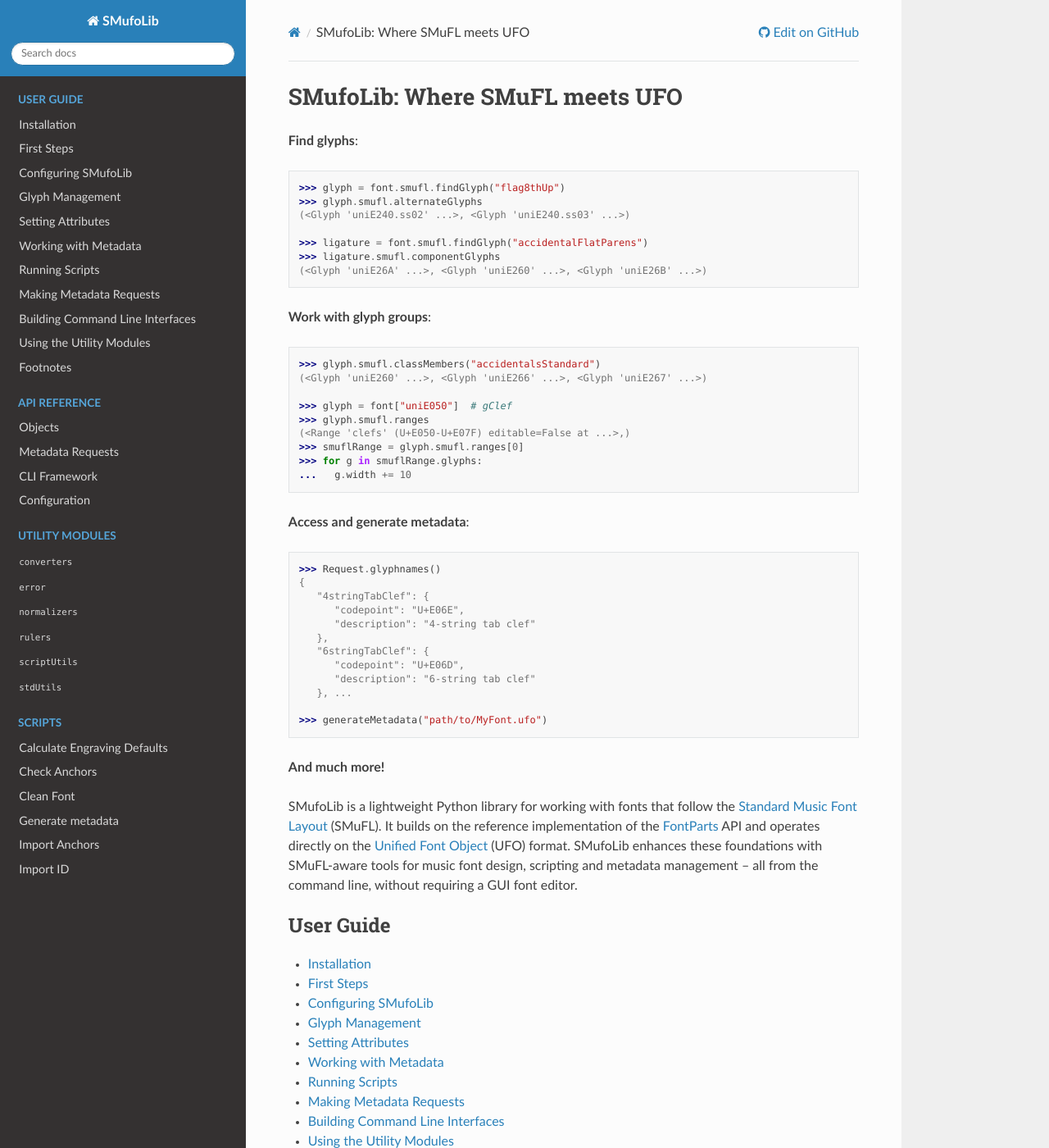
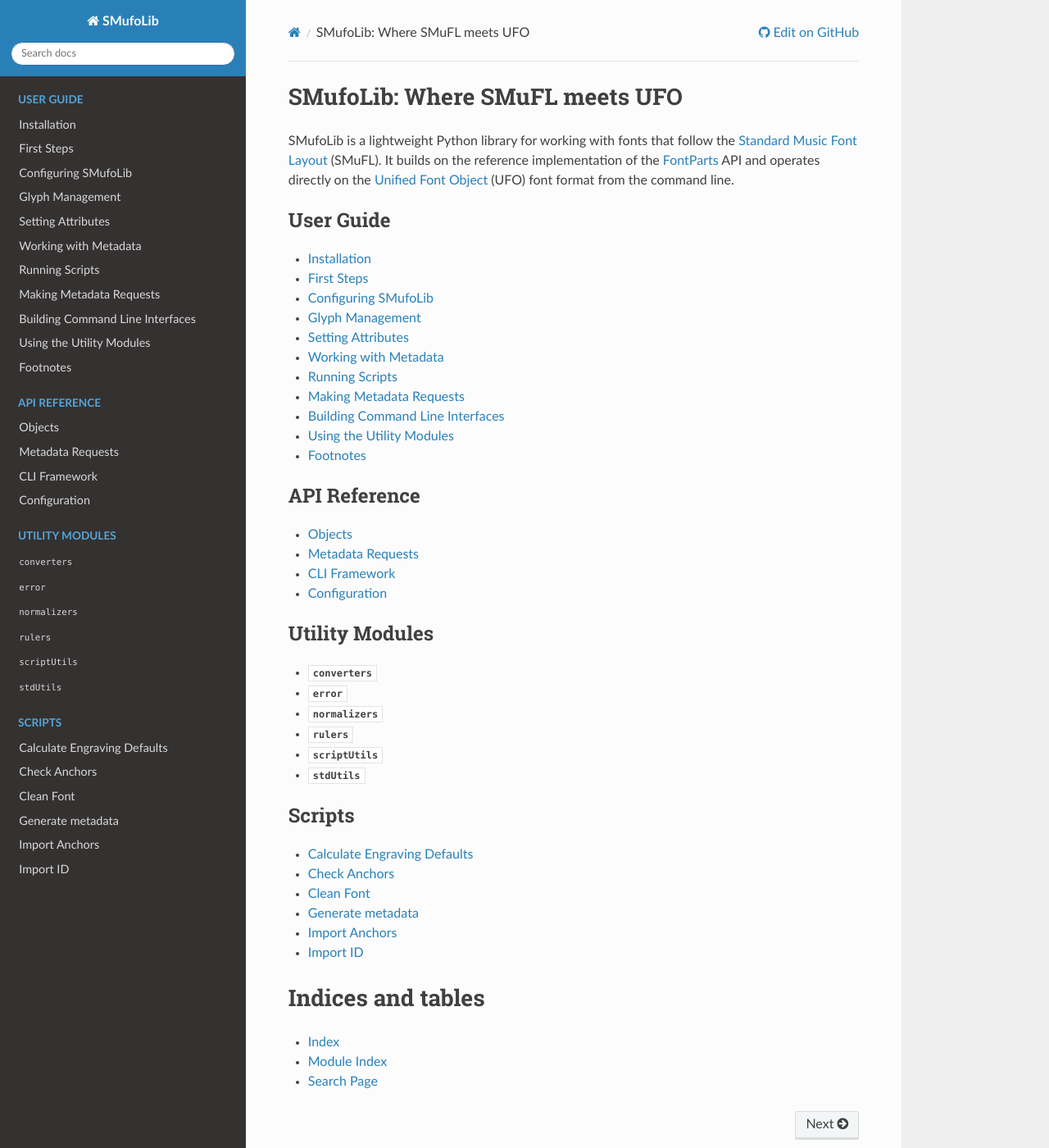
Before and after one commit to knutnergaard/smufolib, a Sphinx documentation site: the page built from docs/index.rst, in a window 1280 px wide and 1400 px high. Shown: the whole window at 82% size. Built offline with Sphinx 7.4.7 and the Read the Docs theme 3.1.0, drawn with Linux system fonts in a browser that asks for light colours.

Commit message:
Improve intro text and remove examples.

```diff
--- a/README.rst
+++ b/README.rst
@@ -9,10 +9,9 @@ SMufoLib: Where SMuFL meets UFO
 SMufoLib is a lightweight Python library for working with fonts that follow the
 `Standard Music Font Layout <https://w3c.github.io/smufl/latest/>`_ (SMuFL). It builds
 on the reference implementation of the `FontParts
-<https://fontparts.robotools.dev/en/stable/index.html>`_ API and operates directly on the
-`Unified Font Object <https://unifiedfontobject.org>`_ (UFO) format. SMufoLib enhances
-these foundations with SMuFL-aware tools for music font design, scripting and metadata
-management – all from the command line, without requiring a GUI font editor.
+<https://fontparts.robotools.dev/en/stable/index.html>`_ API and operates directly on
+the `Unified Font Object <https://unifiedfontobject.org>`_ (UFO) font format from the
+command line.
 
 .. _documentation:
 
--- a/docs/index.rst
+++ b/docs/index.rst
@@ -1,50 +1,5 @@
 SMufoLib: Where SMuFL meets UFO
 ===============================
-
-**Find glyphs**:
-
-.. doctest::
-   :options: +ELLIPSIS, +NORMALIZE_WHITESPACE
-
-   >>> glyph = font.smufl.findGlyph("flag8thUp")
-   >>> glyph.smufl.alternateGlyphs
-   (<Glyph 'uniE240.ss02' ...>, <Glyph 'uniE240.ss03' ...>)
-
-   >>> ligature = font.smufl.findGlyph("accidentalFlatParens")
-   >>> ligature.smufl.componentGlyphs
-   (<Glyph 'uniE26A' ...>, <Glyph 'uniE260' ...>, <Glyph 'uniE26B' ...>)
-
-**Work with glyph groups**:
-
-.. doctest::
-   :options: +ELLIPSIS, +NORMALIZE_WHITESPACE
-
-   >>> glyph.smufl.classMembers("accidentalsStandard")
-   (<Glyph 'uniE260' ...>, <Glyph 'uniE266' ...>, <Glyph 'uniE267' ...>)
-
-   >>> glyph = font["uniE050"]  # gClef
-   >>> glyph.smufl.ranges
-   (<Range 'clefs' (U+E050-U+E07F) editable=False at ...>,)
-   >>> smuflRange = glyph.smufl.ranges[0]
-   >>> for g in smuflRange.glyphs:
-   ...   g.width += 10
-
-**Access and generate metadata**::
-
-   >>> Request.glyphnames()
-   {
-      "4stringTabClef": {
-         "codepoint": "U+E06E",
-         "description": "4-string tab clef"
-      },
-      "6stringTabClef": {
-         "codepoint": "U+E06D",
-         "description": "6-string tab clef"
-      }, ...
-
-   >>> generateMetadata("path/to/MyFont.ufo")
-
-**And much more!**
 
 .. include:: ../README.rst
    :start-after: .. _intro:
```
